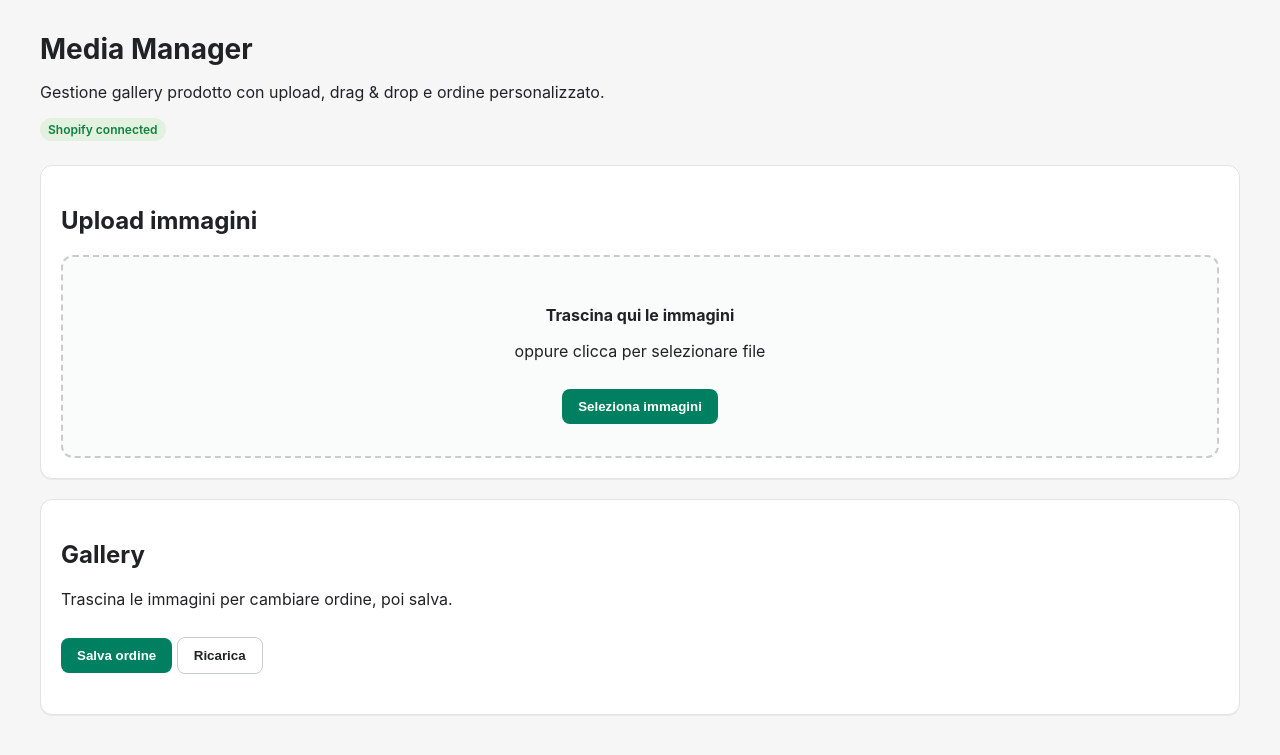
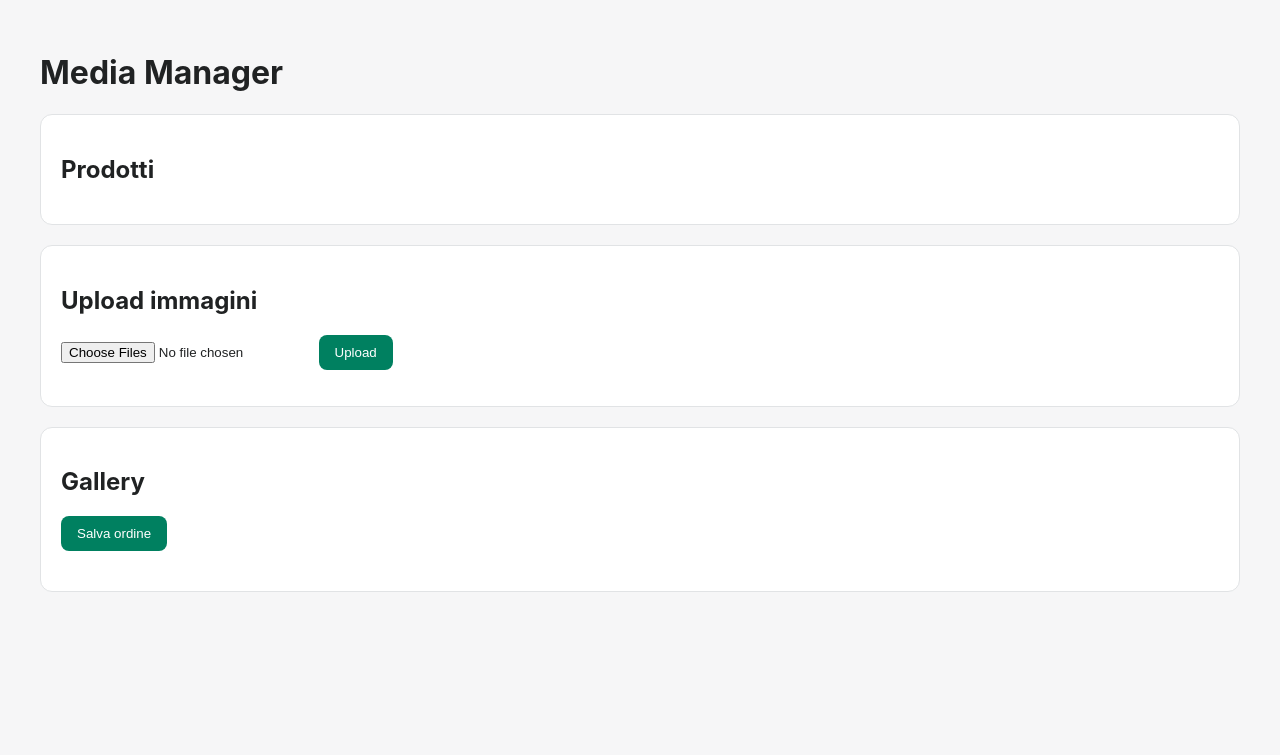
Before and after one commit to oraziov/shopify-saas-app, a FastAPI app: page /ui in a window 1280 px wide. Shown: the top 755 px of the page. Run offline with FastAPI, Linux system fonts and the light colour scheme.

Commit message:
add product

```diff
--- a/app/main.py
+++ b/app/main.py
@@ -515,3 +515,29 @@
     )
 
     return res.json()
+
+
+@app.get("/products")
+def get_products(shop: str):
+    token = get_shop_token(shop)
+
+    if not token:
+        raise HTTPException(400, "No token")
+
+    url = f"https://{shop}/admin/api/2026-04/products.json?limit=50"
+
+    res = requests.get(
+        url,
+        headers={"X-Shopify-Access-Token": token}
+    ).json()
+
+    products = []
+
+    for p in res.get("products", []):
+        products.append({
+            "id": p["admin_graphql_api_id"],
+            "title": p["title"],
+            "image": p.get("image", {}).get("src")
+        })
+
+    return products
--- a/app/templates/index.html
+++ b/app/templates/index.html
@@ -4,6 +4,7 @@
 <head>
   <meta charset="utf-8">
   <title>Shopify Media Manager</title>
+
   <style>
     body {
       margin: 0;
@@ -18,54 +19,12 @@
       padding: 32px;
     }
 
-    .header {
-      margin-bottom: 24px;
-    }
-
-    .header h1 {
-      font-size: 28px;
-      margin: 0 0 8px;
-    }
-
     .card {
       background: #fff;
       border: 1px solid #e1e3e5;
       border-radius: 12px;
-      box-shadow: 0 1px 0 rgba(0, 0, 0, .05);
       padding: 20px;
       margin-bottom: 20px;
-    }
-
-    .dropzone {
-      border: 2px dashed #c9cccf;
-      border-radius: 12px;
-      padding: 32px;
-      text-align: center;
-      background: #fafbfb;
-      cursor: pointer;
-      transition: .2s;
-    }
-
-    .dropzone.dragover {
-      border-color: #008060;
-      background: #f1f8f5;
-    }
-
-    .button {
-      background: #008060;
-      color: #fff;
-      border: none;
-      border-radius: 8px;
-      padding: 10px 16px;
-      font-weight: 600;
-      cursor: pointer;
-      margin-top: 12px;
-    }
-
-    .button.secondary {
-      background: #fff;
-      color: #202223;
-      border: 1px solid #c9cccf;
     }
 
     .gallery {
@@ -81,11 +40,6 @@
       border-radius: 10px;
       padding: 8px;
       cursor: grab;
-      position: relative;
-    }
-
-    .item.dragging {
-      opacity: .5;
     }
 
     .item img {
@@ -93,14 +47,15 @@
       height: 150px;
       object-fit: cover;
       border-radius: 8px;
-      background: #f6f6f7;
     }
 
-    .actions {
-      display: flex;
-      justify-content: space-between;
-      gap: 8px;
-      margin-top: 8px;
+    .button {
+      background: #008060;
+      color: #fff;
+      border: none;
+      border-radius: 8px;
+      padding: 10px 16px;
+      cursor: pointer;
     }
 
     .danger {
@@ -108,164 +63,142 @@
       border: 1px solid #d72c0d;
       background: #fff;
       border-radius: 6px;
-      padding: 6px 8px;
-      cursor: pointer;
+      padding: 6px;
     }
 
-    .badge {
-      display: inline-block;
-      background: #e3f1df;
-      color: #108043;
-      padding: 4px 8px;
-      border-radius: 999px;
-      font-size: 12px;
-      font-weight: 600;
+    .products {
+      display: grid;
+      grid-template-columns: repeat(auto-fill, minmax(200px, 1fr));
+      gap: 12px;
     }
 
-    .notice {
-      padding: 12px;
-      border-radius: 8px;
-      background: #fff4e5;
-      border: 1px solid #ffd79d;
-      margin-top: 12px;
-      display: none;
+    .selected {
+      border: 2px solid #008060;
     }
   </style>
+
 </head>
 
 <body>
   <div class="page">
-    <div class="header">
-      <h1>Media Manager</h1>
-      <p>Gestione gallery prodotto con upload, drag & drop e ordine personalizzato.</p>
-      <span class="badge">Shopify connected</span>
+
+    <h1>Media Manager</h1>
+
+    <!-- PRODOTTI -->
+    <div class="card">
+      <h2>Prodotti</h2>
+      <div id="products" class="products"></div>
     </div>
 
+    <!-- UPLOAD -->
     <div class="card">
       <h2>Upload immagini</h2>
-
-      <div id="dropzone" class="dropzone">
-        <p><strong>Trascina qui le immagini</strong></p>
-        <p>oppure clicca per selezionare file</p>
-        <input id="fileInput" type="file" accept="image/*" multiple hidden>
-        <button class="button" type="button">Seleziona immagini</button>
-      </div>
-
-      <div id="notice" class="notice"></div>
+      <input id="fileInput" type="file" multiple>
+      <button class="button" onclick="upload()">Upload</button>
+      <p id="status"></p>
     </div>
 
+    <!-- GALLERY -->
     <div class="card">
       <h2>Gallery</h2>
-      <p>Trascina le immagini per cambiare ordine, poi salva.</p>
-
       <button class="button" onclick="saveOrder()">Salva ordine</button>
-      <button class="button secondary" onclick="loadGallery()">Ricarica</button>
-
       <div id="gallery" class="gallery"></div>
     </div>
+
   </div>
 
   <script>
-    const shop = "6uxkvv-2d.myshopify.com";
-    const productId = "gid://shopify/Product/15588924457304";
+    const shop = "6uxkvv-2d.myshopify.com"
 
-    let galleryData = [];
-    let draggedIndex = null;
+    let productId = null
+    let galleryData = []
+    let draggedIndex = null
 
-    const dropzone = document.getElementById("dropzone");
-    const fileInput = document.getElementById("fileInput");
-    const notice = document.getElementById("notice");
+    // 🔥 LOAD PRODUCTS
+    async function loadProducts() {
+      const res = await fetch(`/products?shop=${shop}`)
+      const products = await res.json()
 
-    dropzone.addEventListener("click", () => fileInput.click());
+      const container = document.getElementById("products")
+      container.innerHTML = ""
 
-    dropzone.addEventListener("dragover", e => {
-      e.preventDefault();
-      dropzone.classList.add("dragover");
-    });
+      products.forEach(p => {
+        const div = document.createElement("div")
+        div.className = "item"
 
-    dropzone.addEventListener("dragleave", () => {
-      dropzone.classList.remove("dragover");
-    });
+        div.innerHTML = `
+      <img src="${p.image || 'https://via.placeholder.com/150'}">
+      <div>${p.title}</div>
+    `
 
-    dropzone.addEventListener("drop", async e => {
-      e.preventDefault();
-      dropzone.classList.remove("dragover");
-      await uploadFiles(e.dataTransfer.files);
-    });
+        div.onclick = () => {
+          productId = p.id
+          document.querySelectorAll(".item").forEach(el => el.classList.remove("selected"))
+          div.classList.add("selected")
+          loadGallery()
+        }
 
-    fileInput.addEventListener("change", async e => {
-      await uploadFiles(e.target.files);
-    });
-
-    function showNotice(message) {
-      notice.style.display = "block";
-      notice.innerText = message;
+        container.appendChild(div)
+      })
     }
 
+    // 🔥 LOAD GALLERY
     async function loadGallery() {
-      const res = await fetch(`/gallery/get?shop=${shop}&product_id=${encodeURIComponent(productId)}`);
-      galleryData = await res.json();
-      renderGallery();
+      if (!productId) return
+
+      const res = await fetch(`/gallery/get?shop=${shop}&product_id=${encodeURIComponent(productId)}`)
+      galleryData = await res.json()
+
+      renderGallery()
     }
 
+    // 🔥 RENDER
     function renderGallery() {
-      const container = document.getElementById("gallery");
-      container.innerHTML = "";
+      const container = document.getElementById("gallery")
+      container.innerHTML = ""
 
       galleryData.forEach((img, index) => {
-        const div = document.createElement("div");
-        div.className = "item";
-        div.draggable = true;
-        div.dataset.index = index;
+        const div = document.createElement("div")
+        div.className = "item"
+        div.draggable = true
+        div.dataset.index = index
 
         div.innerHTML = `
-      <img src="${img.url}" alt="">
-      <div class="actions">
-        <button class="danger" onclick="removeImage('${img.id}')">Rimuovi</button>
-      </div>
-    `;
+      <img src="${img.url}">
+      <button class="danger" onclick="removeImage('${img.id}')">X</button>
+    `
 
-        div.addEventListener("dragstart", e => {
-          draggedIndex = Number(e.currentTarget.dataset.index);
-          e.currentTarget.classList.add("dragging");
-        });
+        div.addEventListener("dragstart", () => draggedIndex = index)
+        div.addEventListener("dragover", e => e.preventDefault())
 
-        div.addEventListener("dragend", e => {
-          e.currentTarget.classList.remove("dragging");
-        });
+        div.addEventListener("drop", () => {
+          const moved = galleryData.splice(draggedIndex, 1)[0]
+          galleryData.splice(index, 0, moved)
+          renderGallery()
+        })
 
-        div.addEventListener("dragover", e => e.preventDefault());
-
-        div.addEventListener("drop", e => {
-          const targetIndex = Number(e.currentTarget.dataset.index);
-          const moved = galleryData.splice(draggedIndex, 1)[0];
-          galleryData.splice(targetIndex, 0, moved);
-          renderGallery();
-        });
-
-        container.appendChild(div);
-      });
+        container.appendChild(div)
+      })
     }
 
-    async function uploadFiles(files) {
+    // 🔥 UPLOAD
+    async function upload() {
+      if (!productId) {
+        alert("Seleziona prima un prodotto")
+        return
+      }
+
+      const files = document.getElementById("fileInput").files
+
       for (const file of files) {
-        showNotice(`Upload in corso: ${file.name}`);
+        document.getElementById("status").innerText = "Uploading..."
 
-        const form = new FormData();
-        form.append("shop", shop);
-        form.append("file", file);
+        const form = new FormData()
+        form.append("shop", shop)
+        form.append("file", file)
 
-        const uploadRes = await fetch("/upload", {
-          method: "POST",
-          body: form
-        });
-
-        const uploaded = await uploadRes.json();
-
-        if (!uploaded.id) {
-          showNotice("Errore upload: " + JSON.stringify(uploaded));
-          return;
-        }
+        const res = await fetch("/upload", { method: "POST", body: form })
+        const uploaded = await res.json()
 
         await fetch("/gallery/add", {
           method: "POST",
@@ -274,15 +207,16 @@
             product_id: productId,
             file_id: uploaded.id
           })
-        });
+        })
       }
 
-      showNotice("Upload completato ✅");
-      await loadGallery();
+      document.getElementById("status").innerText = "Done ✅"
+      loadGallery()
     }
 
+    // 🔥 SAVE ORDER
     async function saveOrder() {
-      const ids = galleryData.map(i => i.id);
+      const ids = galleryData.map(i => i.id)
 
       await fetch("/gallery/reorder", {
         method: "POST",
@@ -291,19 +225,22 @@
           product_id: productId,
           file_ids: JSON.stringify(ids)
         })
-      });
+      })
 
-      showNotice("Ordine salvato ✅");
+      alert("Ordine salvato")
     }
 
-    async function removeImage(fileId) {
-      galleryData = galleryData.filter(i => i.id !== fileId);
-      await saveOrder();
-      await loadGallery();
+    // 🔥 REMOVE
+    async function removeImage(id) {
+      galleryData = galleryData.filter(i => i.id !== id)
+      await saveOrder()
+      loadGallery()
     }
 
-    loadGallery();
+    // INIT
+    loadProducts()
   </script>
+
 </body>
 
 </html>
```
